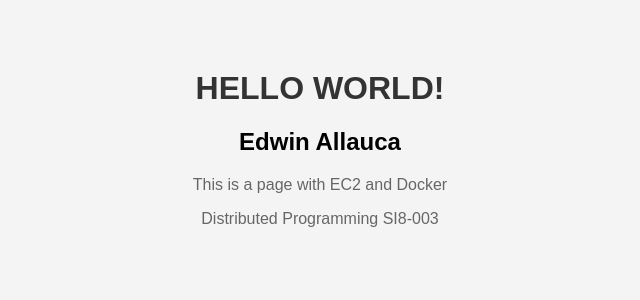
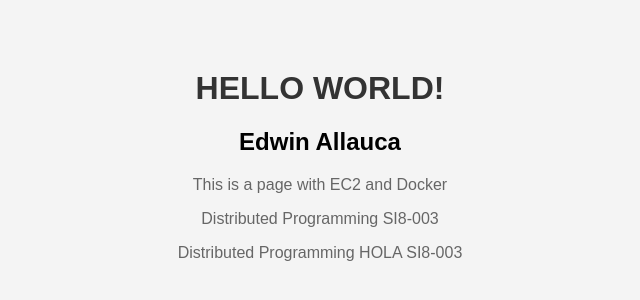
Before and after one commit to EAllaucaD/pageaws, a plain HTML site: page index.html in a window 1280 px wide. Shown: the part 186-486 px from the top of the page, without its empty margins (320-960 px from the left). Drawn offline with Linux system fonts and the light colour scheme.

Commit message:
UPDATYE HTML

```diff
--- a/index.html
+++ b/index.html
@@ -12,6 +12,7 @@
     <h2>Edwin Allauca</h2>
     <p>This is a page with EC2 and Docker</p>
     <p>Distributed Programming SI8-003</p>
+    <p>Distributed Programming    HOLA  SI8-003</p>
   </div>
 </body>
 </html>
```
